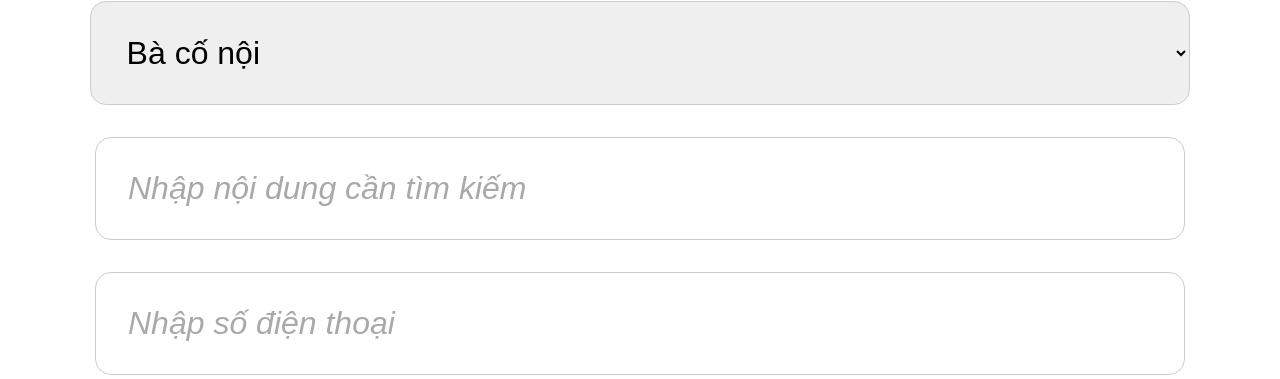
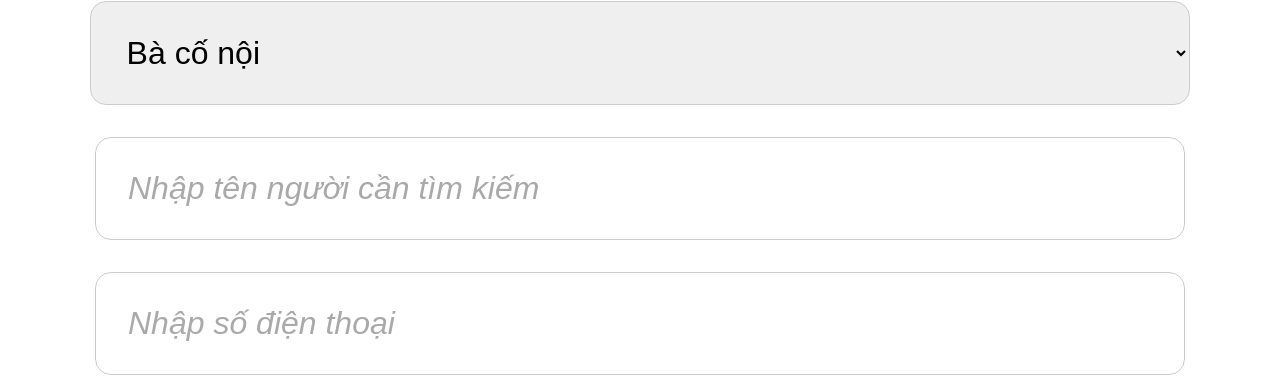
Before and after one commit to MinhLong2410-02/web-gia-dinh, a Django app: page /home/import-info/ in a window 1280 px wide. Shown: the part 741-1120 px from the top of the page. Run offline with Django 3.2, Linux system fonts and the light colour scheme.

Commit message:
search placeholder

```diff
--- a/myproject/home/templates/home/import_info.html
+++ b/myproject/home/templates/home/import_info.html
@@ -82,7 +82,7 @@
             </select>
         </div>
         <div class="form-group">
-            <input type="text" id="search" name="search" placeholder="Nhập nội dung cần tìm kiếm">
+            <input type="text" id="search" name="search" placeholder="Nhập tên người cần tìm kiếm">
         </div>
         <div class="form-group">
             <input type="tel" id="phone_number" name="phone_number" placeholder="Nhập số điện thoại">
```
